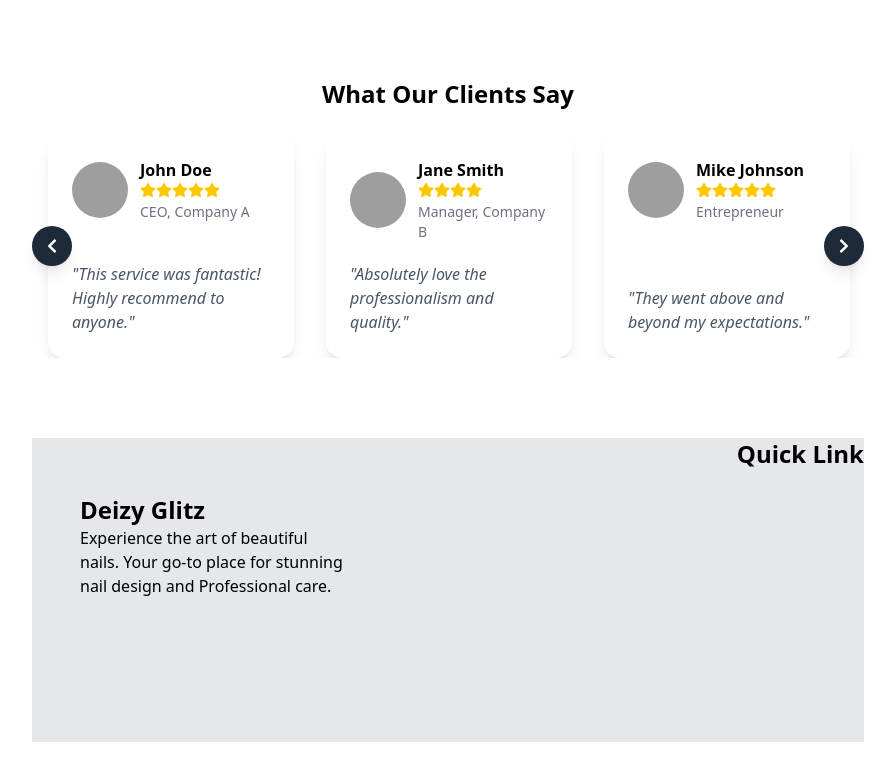
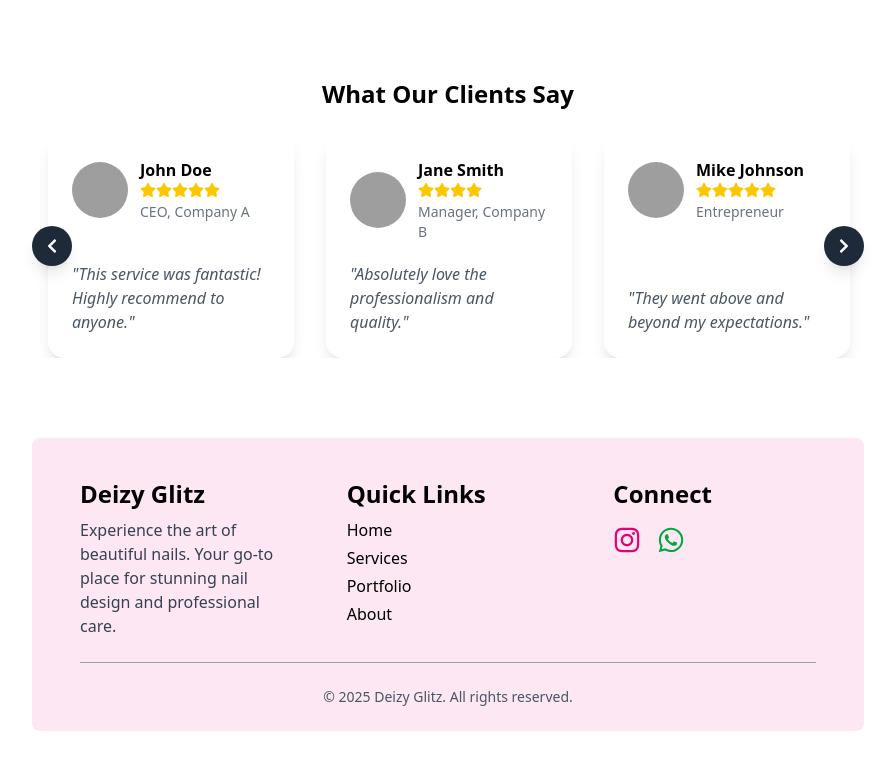
Before and after one commit to codemonk-silver/Deizy-Glitz, a React (Vite) app in the folder deizy-nail/: page / in a window 1280 px wide. Shown: the part 1496-2276 px from the top of the page, without its empty margins (192-1087 px from the left). Built offline with nearby package versions, Linux system fonts and the light colour scheme; grey boxes are pictures that could not be loaded.

Commit message:
adjust resp in homepage

```diff
--- a/deizy-nail/src/components/Footer.jsx
+++ b/deizy-nail/src/components/Footer.jsx
@@ -1,28 +1,62 @@
 import React from 'react'
+import { FaInstagram, FaWhatsapp } from "react-icons/fa";
 
 const Footer = () => {
   return (
-    <div className='px-56 py-10'>
-        <div className='bg-gray-200 h-76 w-full flex justify-between'>
-            <div className='flex flex-col pl-12 w-78 pt-14'>
-                <p className='font-bold text-2xl'>
-                    Deizy Glitz
-                </p>
-                <p>Experience the art of beautiful nails. Your go-to place for stunning
-                    nail design and Professional care.
-                </p>
+    <div className="px-6 md:px-12 lg:px-56 py-10">
+      <div className="bg-pink-100 w-full px-6 md:px-12 pt-10 pb-6 flex flex-col rounded-lg">
+
+        {/* Top Section */}
+        <div className="flex flex-col md:flex-row md:justify-between gap-10 md:gap-16">
+
+          {/* Brand */}
+          <div className="flex flex-col md:w-1/3">
+            <p className="text-2xl font-semibold mb-2">
+              Deizy Glitz
+            </p>
+            <p className="text-gray-700">
+              Experience the art of beautiful nails. Your go-to place for stunning
+              nail design and professional care.
+            </p>
+          </div>
+
+          {/* Quick Links */}
+          <div className="flex flex-col md:w-1/3">
+            <p className="text-2xl font-semibold mb-2">
+              Quick Links
+            </p>
+            <div className="flex flex-col space-y-1">
+              <a href="">Home</a>
+              <a href="">Services</a>
+              <a href="">Portfolio</a>
+              <a href="">About</a>
             </div>
-            <div className='flex flex-col'>
-                <p className='font-bold text-2xl'>
-                    Quick Link
-                </p>
-                <div className='flex flex-col'>
+          </div>
 
+          {/* Connect */}
+          <div className="flex flex-col md:w-1/3">
+            <p className="text-2xl font-semibold mb-2">
+              Connect
+            </p>
+            <div className="flex gap-4 mt-2">
+              <a href="https://instagram.com" target="_blank" rel="noopener noreferrer">
+                <FaInstagram size={28} className="text-pink-600 hover:text-pink-800" />
+              </a>
+              <a href="https://wa.me/1234567890" target="_blank" rel="noopener noreferrer">
+                <FaWhatsapp size={28} className="text-green-600 hover:text-green-800" />
+              </a>
+            </div>
+          </div>
+        </div>
 
-                </div>
+        {/* Divider line */}
+        <div className="border-t border-gray-400 my-6"></div>
 
-            </div>
-        </div>
+        {/* Copyright */}
+        <p className="text-center text-sm text-gray-600">
+          © {new Date().getFullYear()} Deizy Glitz. All rights reserved.
+        </p>
+      </div>
     </div>
   )
 }
--- a/deizy-nail/src/components/OurPortfolio.jsx
+++ b/deizy-nail/src/components/OurPortfolio.jsx
@@ -8,19 +8,21 @@ import f3 from '../assets/f3.jpg'
 
 const OurPortfolio = () => {
   return (
-    <div className="px-6 md:px-12 lg:px-56 py-10">
-      <p className="text-lg md:text-xl font-semibold mb-4 text-center md:text-left">
+    <div className="py-10">
+      {/* Title */}
+      <p className="text-lg md:text-xl font-semibold mb-4 text-center md:text-left px-4 sm:px-8 lg:px-56">
         Our Portfolio
       </p>
 
       {/* Responsive Grid */}
-      <div className="grid grid-cols-1 sm:grid-cols-2 lg:grid-cols-3 gap-4">
-        <img className="w-full h-52 sm:h-64 lg:h-80 object-cover rounded-md" src={f1} alt="" />
-        <img className="w-full h-52 sm:h-64 lg:h-80 object-cover rounded-md" src={tb} alt="" />
-        <img className="w-full h-52 sm:h-64 lg:h-80 object-cover rounded-md" src={f2} alt="" />
-        <img className="w-full h-52 sm:h-64 lg:h-80 object-cover rounded-md" src={ta} alt="" />
-        <img className="w-full h-52 sm:h-64 lg:h-80 object-cover rounded-md" src={tc} alt="" />
-        <img className="w-full h-52 sm:h-64 lg:h-80 object-cover rounded-md" src={f3} alt="" />
+      <div className="grid grid-cols-1 sm:grid-cols-2 lg:grid-cols-3 gap-4
+                      px-6 sm:px-8 lg:px-56">
+        <img className="w-full h-auto sm:h-64 lg:h-80 object-contain sm:object-cover rounded-md" src={f1} alt="" />
+        <img className="w-full h-auto sm:h-64 lg:h-80 object-contain sm:object-cover rounded-md" src={tb} alt="" />
+        <img className="w-full h-auto sm:h-64 lg:h-80 object-contain sm:object-cover rounded-md" src={f2} alt="" />
+        <img className="w-full h-auto sm:h-64 lg:h-80 object-contain sm:object-cover rounded-md" src={ta} alt="" />
+        <img className="w-full h-auto sm:h-64 lg:h-80 object-contain sm:object-cover rounded-md" src={tc} alt="" />
+        <img className="w-full h-auto sm:h-64 lg:h-80 object-contain sm:object-cover rounded-md" src={f3} alt="" />
       </div>
     </div>
   )
```
